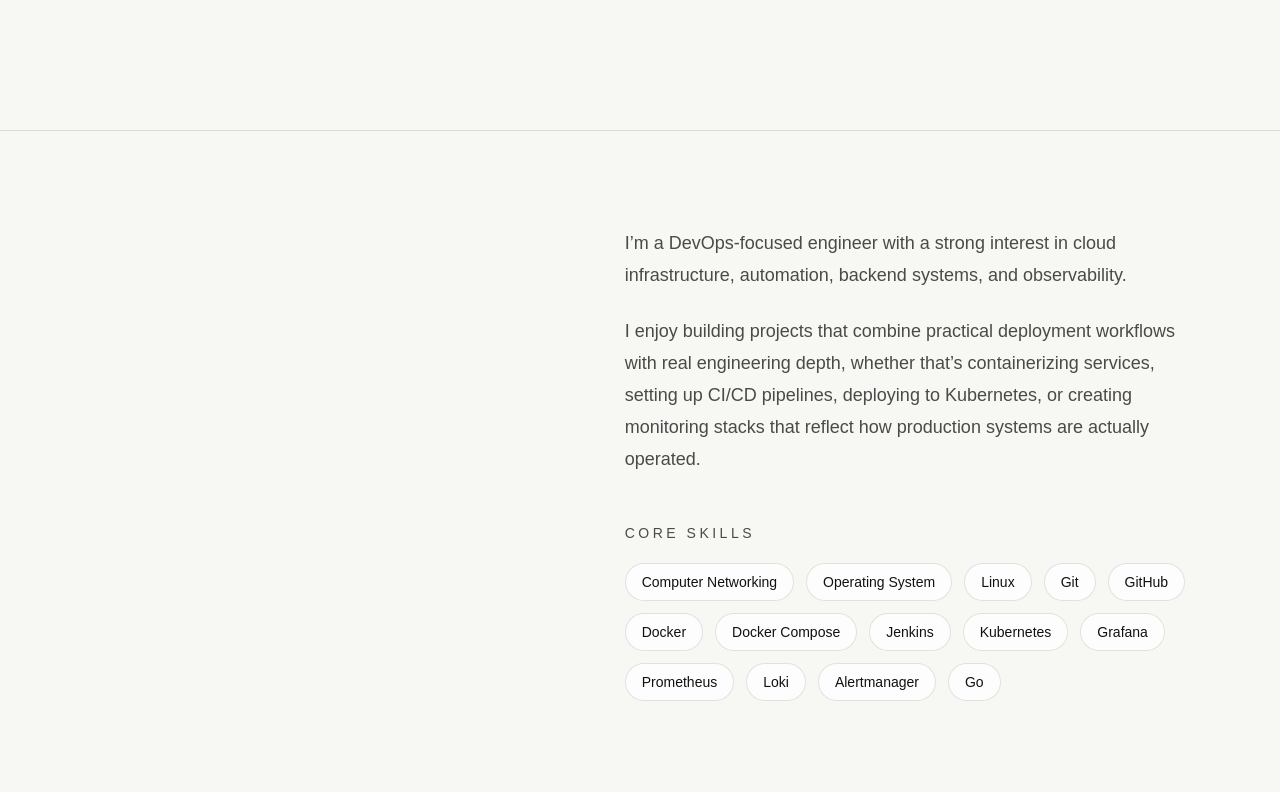
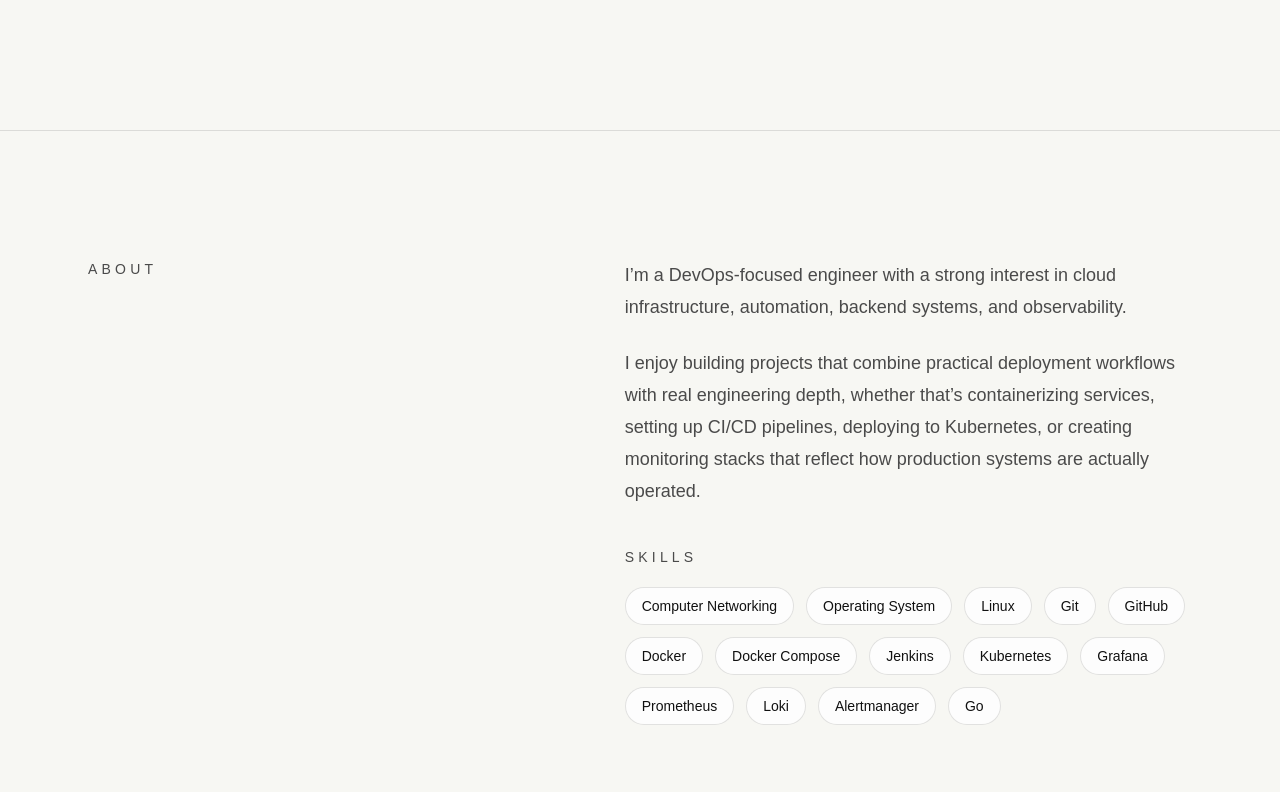
Before and after one commit to VatsalSolanki-01/portfolio, a Next.js app: page / in a window 1280 px wide. Shown: the part 668-1460 px from the top of the page. Built offline with nearby package versions, Linux system fonts and the light colour scheme.

Commit message:
fix: about

```diff
--- a/components/sections/About.tsx
+++ b/components/sections/About.tsx
@@ -2,11 +2,14 @@
 
 export default function About() {
   return (
-    <section id="about" className="border-b border-[var(--border)] py-24">
-      <div className="mx-auto grid max-w-6xl gap-16 px-6 lg:grid-cols-[1fr_1.2fr]">
+    <section
+      id="about"
+      className="border-b border-[var(--border)] py-24 md:py-32"
+    >
+      <div className="mx-auto grid max-w-6xl gap-12 px-6 md:grid-cols-[1fr_1.2fr] md:gap-16">
         <div>
           <p className="text-sm uppercase tracking-[0.3em] text-[var(--muted)]">
-            {aboutContent.title}
+            About
           </p>
         </div>
 
@@ -22,12 +25,12 @@
             ))}
           </div>
 
-          <div className="mt-12">
-            <h3 className="mb-5 text-sm uppercase tracking-[0.25em] text-[var(--muted)]">
-              Core Skills
-            </h3>
+          <div className="mt-10">
+            <p className="text-sm uppercase tracking-[0.3em] text-[var(--muted)]">
+              Skills
+            </p>
 
-            <div className="flex flex-wrap gap-3">
+            <div className="mt-5 flex flex-wrap gap-3">
               {aboutContent.skills.map((skill) => (
                 <span
                   key={skill}
```
